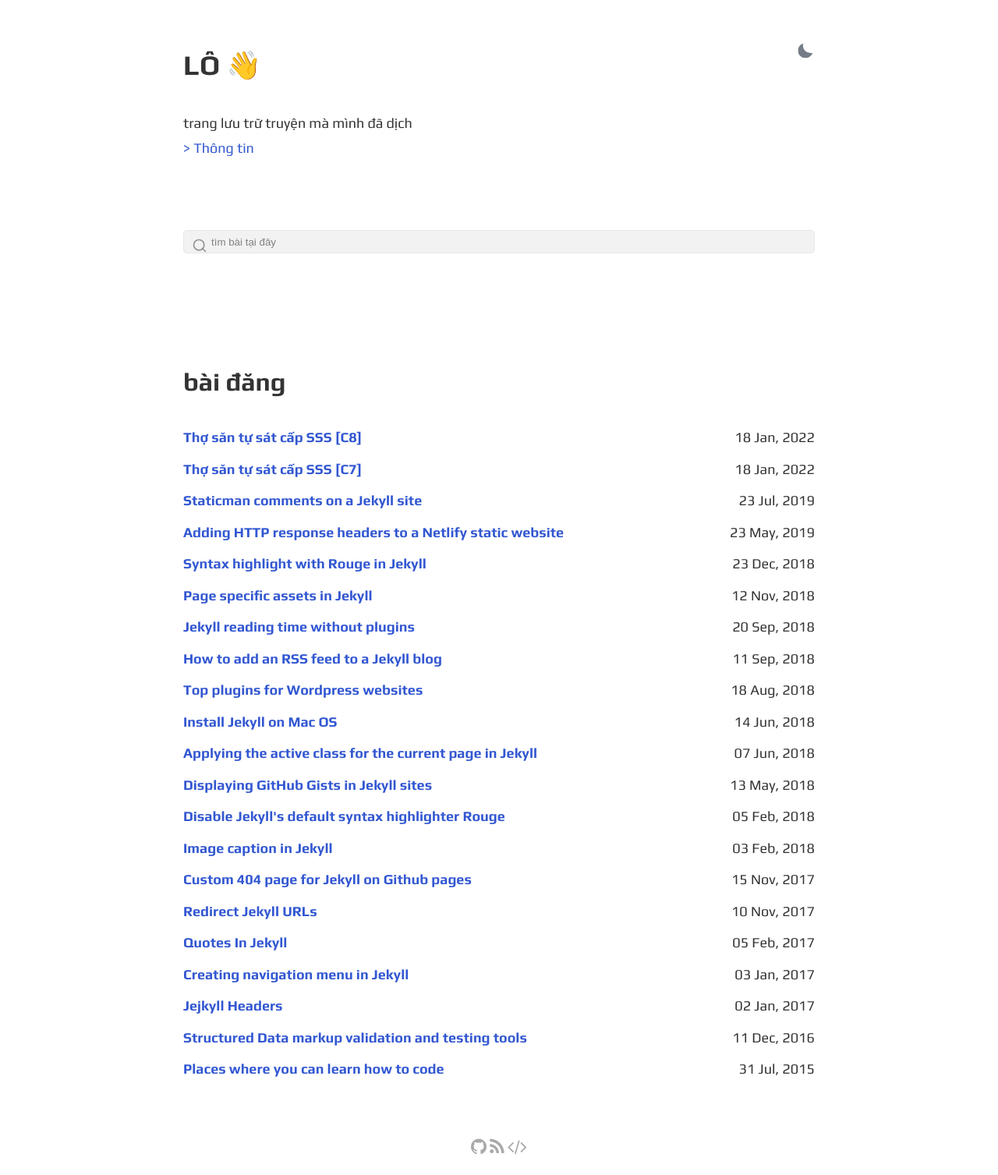
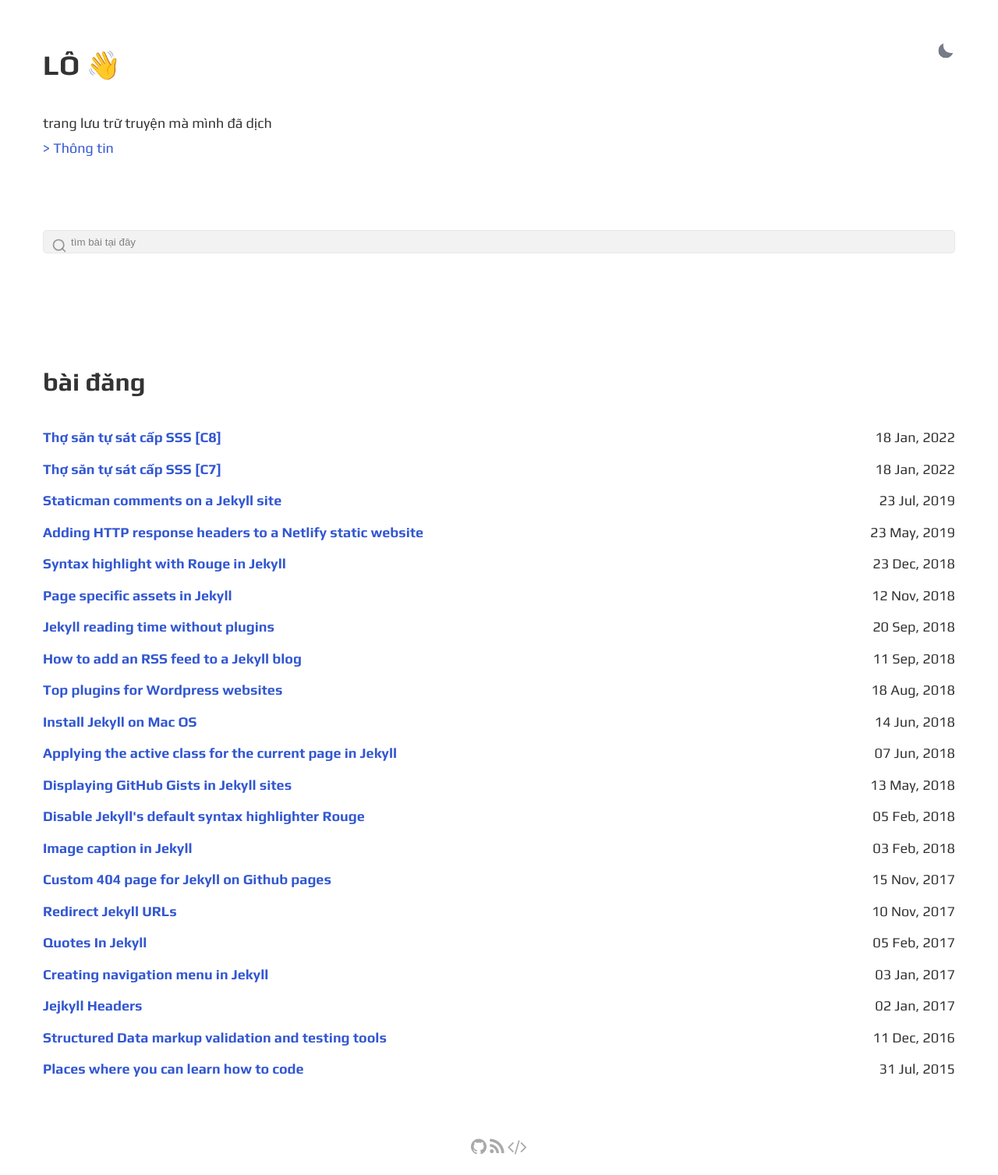
Before and after one commit to kuhekin/gesko, a Jekyll site: the page built from index.html, in a window 1280 px wide. Shown: the whole page at 78% size. Built offline with Jekyll 4.4.1, drawn with Linux system fonts in a browser that asks for light colours.

Commit message:
Update _main.scss

```diff
--- a/_sass/_main.scss
+++ b/_sass/_main.scss
@@ -368,7 +368,7 @@
 
 main {
 	display: flex;
-	max-width: 47rem;
+	max-width: 67rem;
 	margin: -5rem auto 0;
 	padding: 1.4rem 1rem;
 	flex-direction: column;
```
